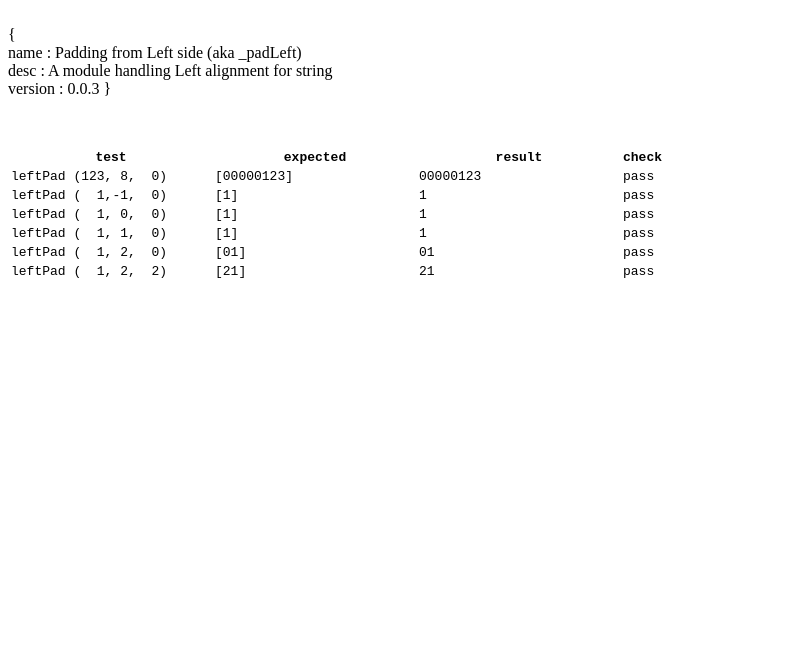
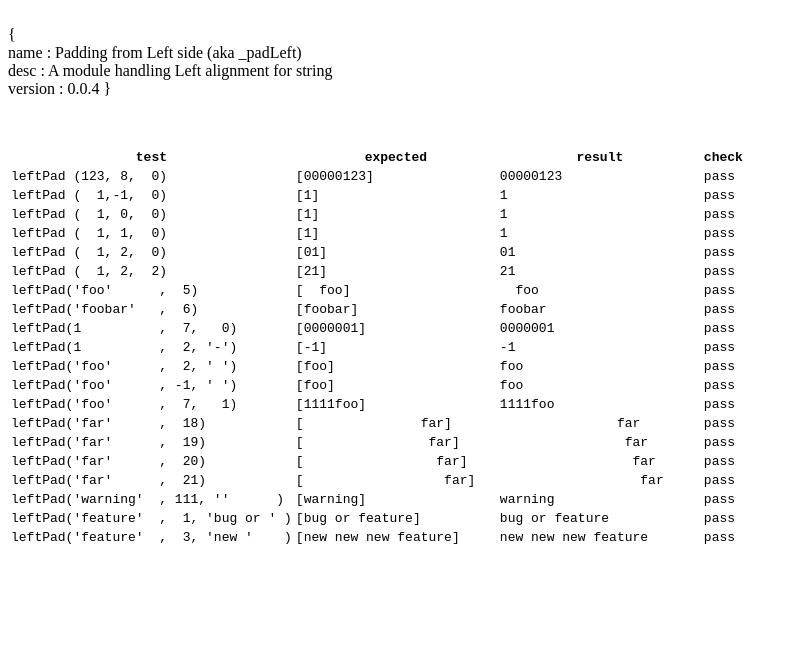
Before and after one commit to cloned2k16/_padLeft, a website: page index.html in a window 1280 px wide. Shown: the whole page, without its empty margins (0-797 px from the left). Drawn offline with Linux system fonts and the light colour scheme.

Commit message:
added some more test online

```diff
--- a/index.html
+++ b/index.html
@@ -30,6 +30,9 @@
      return fmt;
     }
     ;
+    var assert              =   {}
+        assert.strictEqual  =   function () { tabl+=Function.apply.call(test,window,arguments); }
+
 
     log (_padLeft);
     logNl();
@@ -43,7 +46,27 @@
     tabl+=test('leftPad (  1, 2,  0)',      '01');
     tabl+=test('leftPad (  1, 2,  2)',      '21');
 
-    // put more test here !!
+
+  assert.strictEqual("leftPad('foo'      ,  5)"           , '  foo'   );
+  assert.strictEqual("leftPad('foobar'   ,  6)"           , 'foobar'  );
+  assert.strictEqual("leftPad(1          ,  7,   0)"      , '0000001' );
+  assert.strictEqual("leftPad(1          ,  2, '-')"      , '-1'      );
+  assert.strictEqual("leftPad('foo'      ,  2, ' ')"      , 'foo'     );
+  assert.strictEqual("leftPad('foo'      , -1, ' ')"      , 'foo'     );
+  assert.strictEqual("leftPad('foo'      ,  7,   1)"      , '1111foo' );
+
+
+  assert.strictEqual("leftPad('far'      ,  18)"          , '               far'      );
+  assert.strictEqual("leftPad('far'      ,  19)"          , '                far'     );
+  assert.strictEqual("leftPad('far'      ,  20)"          , '                 far'    );
+  assert.strictEqual("leftPad('far'      ,  21)"          , '                  far'   );
+
+  assert.strictEqual("leftPad('warning'  , 111, ''      )", 'warning'                 ); // empty padding str
+
+  // this is now a feature ...
+  assert.strictEqual("leftPad('feature'  ,  1, 'bug or ' )", 'bug or feature'         ); // padding string
+  assert.strictEqual("leftPad('feature'  ,  3, 'new '    )", 'new new new feature'    ); // padding string
+
 
     tabl+='</table></pre>';
     log(tabl);
--- a/index.js
+++ b/index.js
@@ -3,7 +3,7 @@
 var _padLeft        =   {
                         name:       'Padding from Left side (aka _padLeft)'
                     ,   desc:       'A module handling Left alignment for string'
-                    ,   version:    '0.0.3'
+                    ,   version:    '0.0.4'
                     };
 
 _padLeft.spaces     = [ // avoid global pollution & power of 2 size
```
